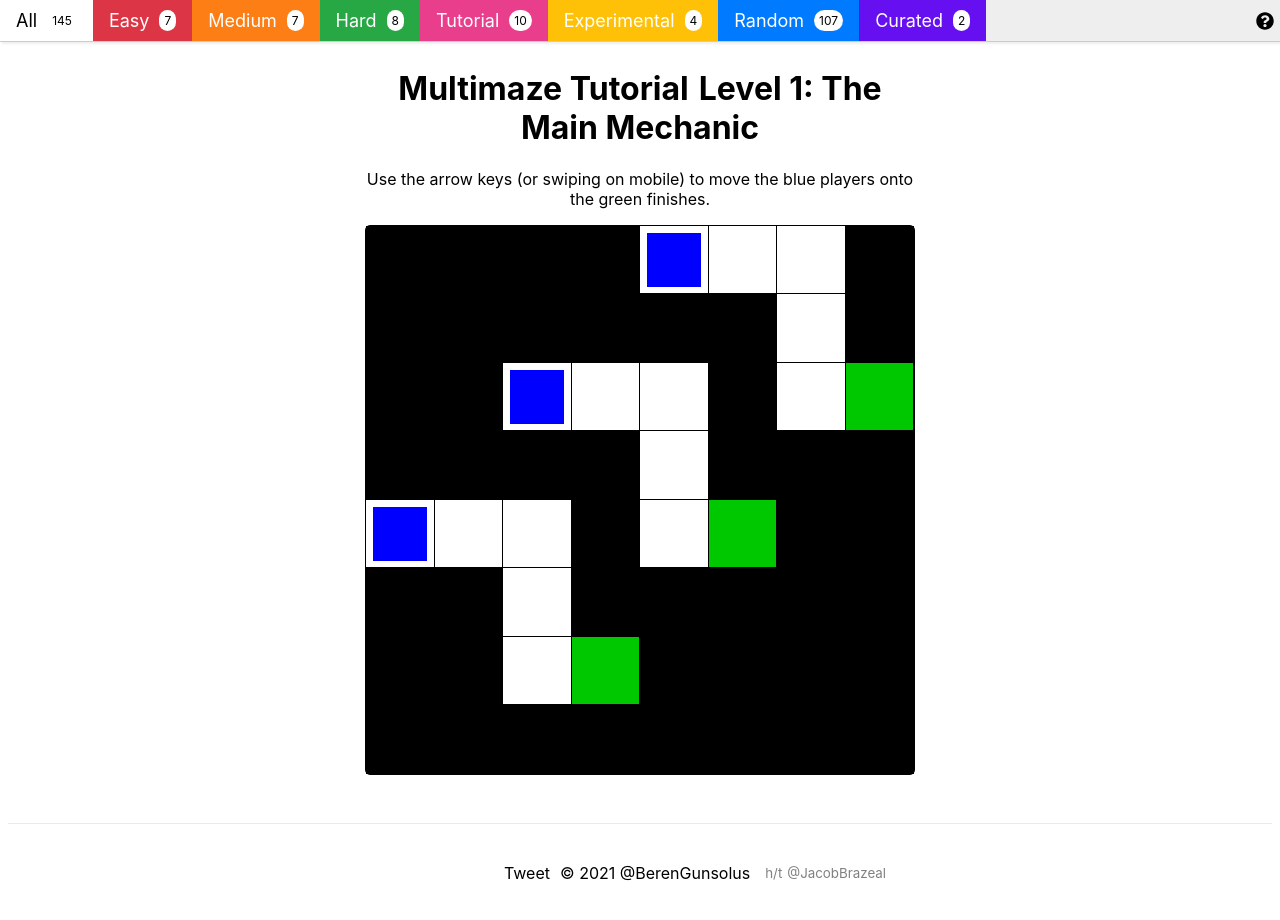
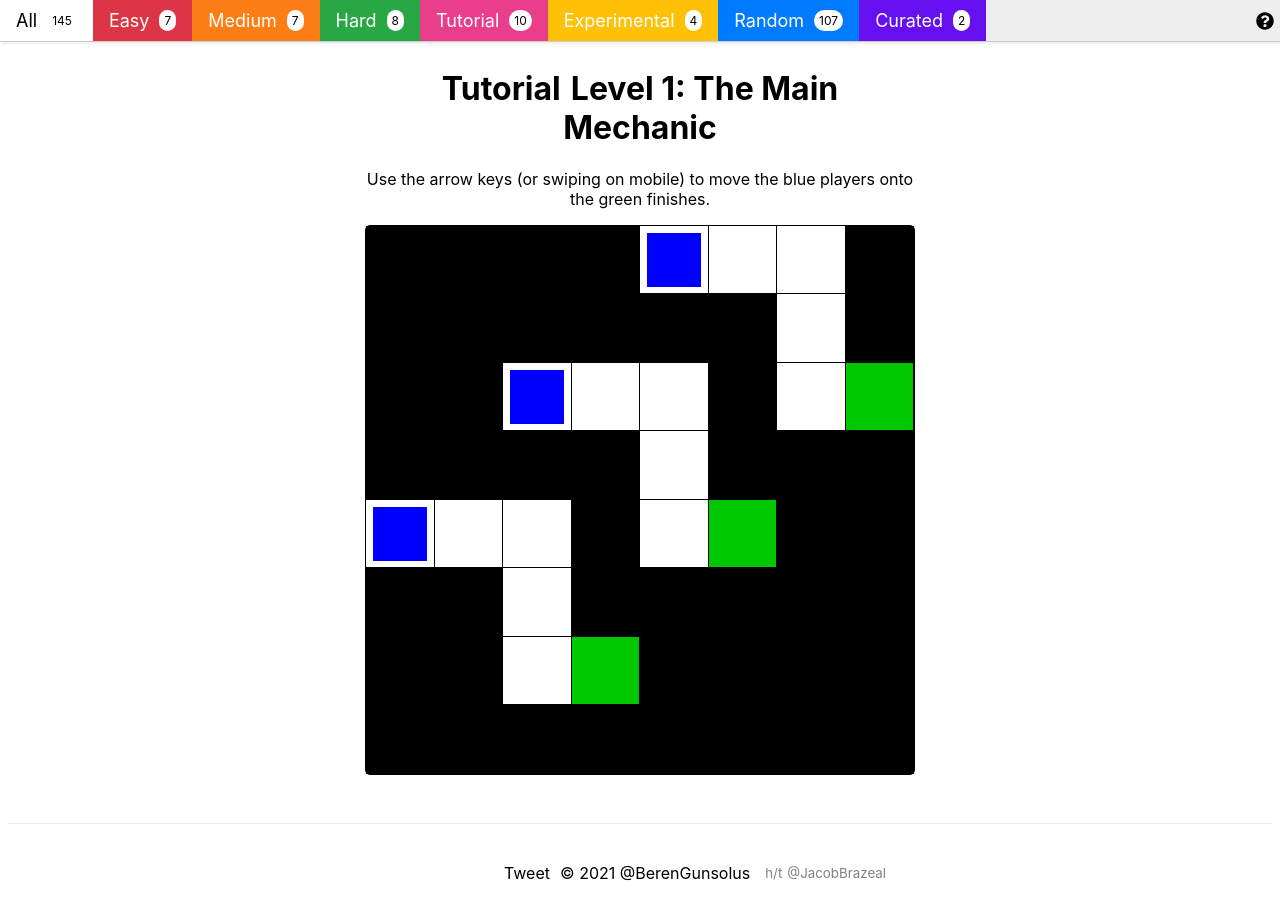
Before and after one commit to polkerty/multimaze, a Next.js app: page / in a window 1280 px wide. Shown: the top 920 px of the page. Built offline with nearby package versions, Linux system fonts and the light colour scheme; grey boxes are pictures that could not be loaded.

Commit message:
Remove Multimaze text

```diff
--- a/pages/controller.js
+++ b/pages/controller.js
@@ -213,7 +213,7 @@ export default class Controller extends Component {
             </div>
             <h1 style={{
                 textAlign: "center"
-            }}>Multimaze {this.state.groups[this.state.currentGroup].name}
+            }}>{this.state.groups[this.state.currentGroup].name}
                 <span style={{marginRight: '10px'}}/>
                 {"Level"} {this.state.currentLevel + 1}: {level.name}</h1>
             {level.description.length ? <p style={{textAlign: 'center'}} >{level.description}</p> : ''}
```
